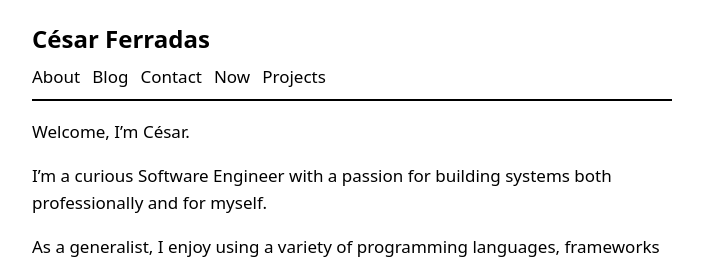
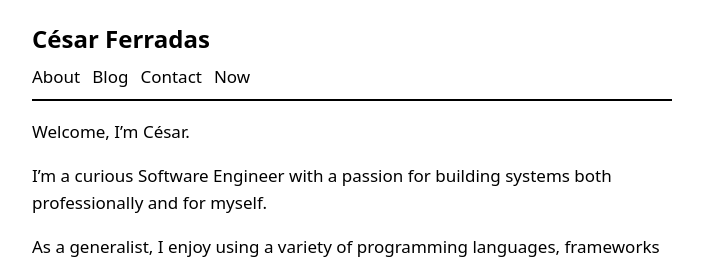
Before and after one commit to cesarferradas/ferrad.as, a Jekyll site: the page built from index.md, in a window 1280 px wide. Shown: the top 261 px of the page, without its empty margins (288-991 px from the left). Built offline with Jekyll 4.4.1, drawn with Linux system fonts in a browser that asks for light colours.

Commit message:
Remove Projects from nav bar

```diff
--- a/_layouts/default.html
+++ b/_layouts/default.html
@@ -34,7 +34,7 @@
   <body>
     <header><a href="/">{{ site.title }}</a></header>
     <nav>
-      <a href="/about">About</a><a href="/blog">Blog</a><a href="/contact">Contact</a><a href="/now">Now</a><a href="/projects">Projects</a>
+      <a href="/about">About</a><a href="/blog">Blog</a><a href="/contact">Contact</a><a href="/now">Now</a>
     </nav>
     <hr>
     <main>
```
